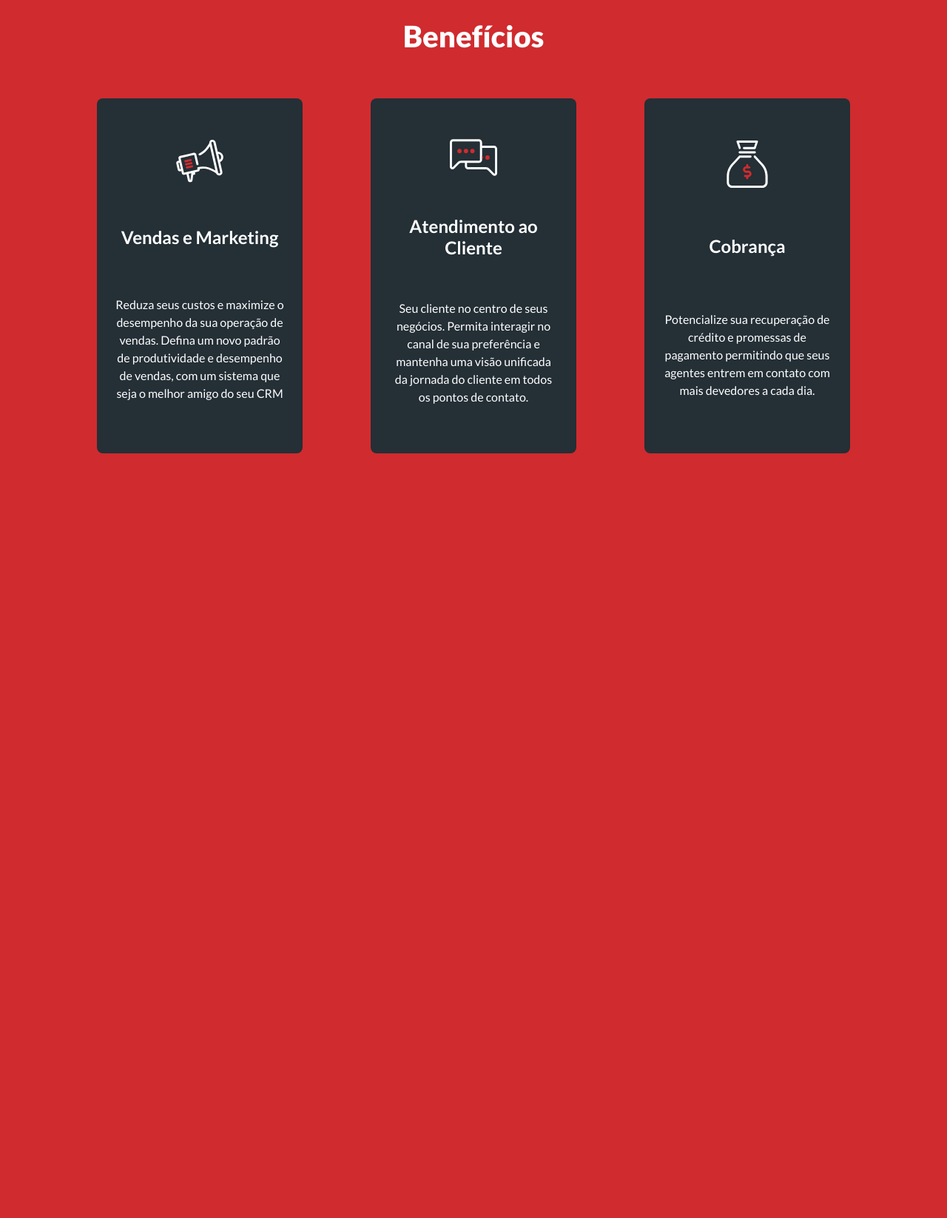
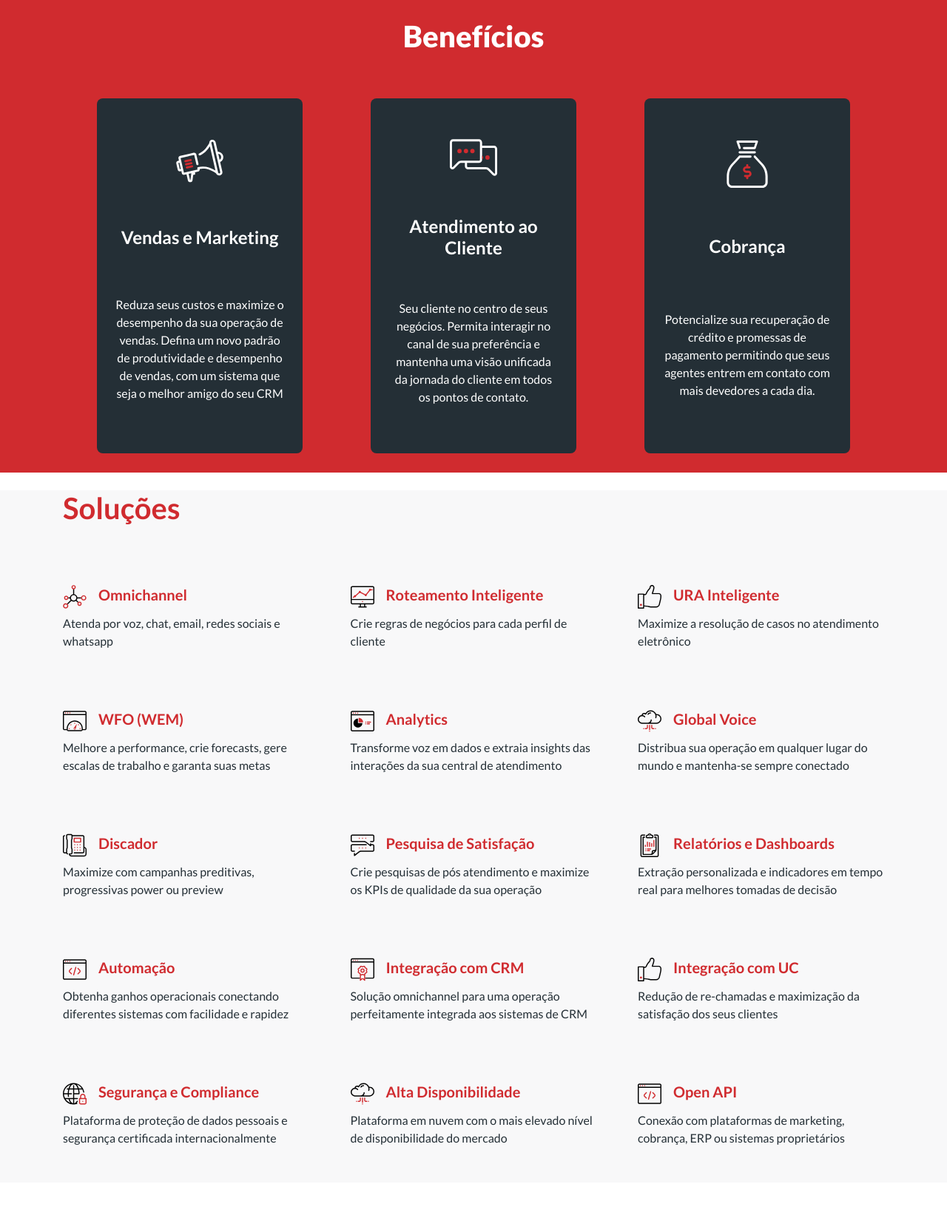
Before and after one commit to mocraveirodev/Nuveto, a PHP site: page / in a window 1280 px wide. Shown: the part 801-2448 px from the top of the page at 74% size. Before the commit the page ends 1414 px from the top, so only its background shows below. Run offline with PHP 8.4, Linux system fonts and the light colour scheme.

Commit message:
Finalizando sessao Solucoes

```diff
--- a/views/css/m-style.css
+++ b/views/css/m-style.css
@@ -45,9 +45,6 @@
 
 /* ==========================================| BENEFICIOS |========================================== */
 
-@media only screen and (max-width: 992px) {
-
-}
 @media only screen and (max-width: 768px) {
     #beneficios .container{
         justify-content: space-between;
@@ -78,3 +75,15 @@
         margin: 1.5rem;
     }
 }
+
+/* ==========================================| SOLUÇÕES |========================================== */
+
+@media only screen and (max-width: 576px) {
+    .solucoes-box{
+        justify-content: center;
+    }
+
+    .solucoes-card{
+        width: 80%;
+    }
+}
--- a/views/css/style.css
+++ b/views/css/style.css
@@ -124,3 +124,41 @@ header .navbar{
 #beneficios h4{
     font-family: lato-bold, sans-serif;
 }
+
+/* ==========================================| SOLUÇÕES |========================================== */
+
+#solucoes{
+    background-color: #f8f8f9;
+}
+
+#solucoes h1{
+    font-family: lato-bold, sans-serif;
+    color: #d02b2f;
+    margin-top: 1.5rem;
+}
+
+#solucoes h5{
+    font-family: lato-bold, sans-serif;
+    color: #d02b2f;
+}
+
+#solucoes p{
+    color: #242f36;
+}
+
+#solucoes img{
+    width: 2rem;
+    margin-right: 1rem;
+}
+
+.solucoes-box{
+    margin: 3rem 0;
+    display: flex;
+    justify-content: space-between;
+    flex-wrap: wrap;
+}
+
+.solucoes-card{
+    width: 30%;
+    margin: 2rem 0;
+}
--- a/views/home.php
+++ b/views/home.php
@@ -85,6 +85,73 @@
             </div>
         </section>
         <section id="solucoes">
+            <div class="container">
+                <h1>Soluções</h1>
+                <div class="solucoes-box">
+                    <div class="solucoes-card">
+                        <h5><img src="views/img/sl-01.svg" alt="Omnichannel">Omnichannel</h5>
+                        <p>Atenda por voz, chat, email, redes sociais e whatsapp</p>
+                    </div>
+                    <div class="solucoes-card">
+                        <h5><img src="views/img/sl-02.svg" alt="Roteamento Inteligente">Roteamento Inteligente</h5>
+                        <p>Crie regras de negócios para cada perfil de cliente</p>
+                    </div>
+                    <div class="solucoes-card">
+                        <h5><img src="views/img/sl-03.svg" alt="URA Inteligente">URA Inteligente</h5>
+                        <p>Maximize a resolução de casos no atendimento eletrônico</p>
+                    </div>
+                    <div class="solucoes-card">
+                        <h5><img src="views/img/sl-04.svg" alt="WFO (WEM)">WFO (WEM)</h5>
+                        <p>Melhore a performance, crie forecasts, gere escalas de trabalho e garanta suas metas</p>
+                    </div>
+                    <div class="solucoes-card">
+                        <h5><img src="views/img/sl-05.svg" alt="Analytics">Analytics</h5>
+                        <p>Transforme voz em dados e extraia insights das interações da sua central de atendimento</p>
+                    </div>
+                    <div class="solucoes-card">
+                        <h5><img src="views/img/sl-06.svg" alt="Global Voice">Global Voice</h5>
+                        <p>Distribua sua operação em qualquer lugar do mundo e mantenha-se sempre conectado</p>
+                    </div>
+                    <div class="solucoes-card">
+                        <h5><img src="views/img/sl-07.svg" alt="Discador">Discador</h5>
+                        <p>Maximize com campanhas preditivas, progressivas power ou preview</p>
+                    </div>
+                    <div class="solucoes-card">
+                        <h5><img src="views/img/sl-08.svg" alt="Pesquisa de Satisfação">Pesquisa de Satisfação</h5>
+                        <p>Crie pesquisas de pós atendimento e maximize os KPIs de qualidade da sua operação</p>
+                    </div>
+                    <div class="solucoes-card">
+                        <h5><img src="views/img/sl-09.svg" alt="Relatórios e Dashboards">Relatórios e Dashboards</h5>
+                        <p>Extração personalizada e indicadores em tempo real para melhores tomadas de decisão</p>
+                    </div>
+                    <div class="solucoes-card">
+                        <h5><img src="views/img/sl-10.svg" alt="Automação">Automação</h5>
+                        <p>Obtenha ganhos operacionais conectando diferentes sistemas com facilidade e rapidez</p>
+                    </div>
+                    <div class="solucoes-card">
+                        <h5><img src="views/img/sl-11.svg" alt="Integração com CRM">Integração com CRM</h5>
+                        <p>Solução omnichannel para uma operação perfeitamente integrada aos sistemas de CRM</p>
+                    </div>
+                    <div class="solucoes-card">
+                        <h5><img src="views/img/sl-03.svg" alt="Integração com UC">Integração com UC</h5>
+                        <p>Redução de re-chamadas e maximização da satisfação dos seus clientes</p>
+                    </div>
+                    <div class="solucoes-card">
+                        <h5><img src="views/img/sl-12.svg" alt="Segurança e Compliance">Segurança e Compliance</h5>
+                        <p>Plataforma de proteção de dados pessoais e segurança certificada internacionalmente</p>
+                    </div>
+                    <div class="solucoes-card">
+                        <h5><img src="views/img/sl-06.svg" alt="Alta Disponibilidade">Alta Disponibilidade</h5>
+                        <p>Plataforma em nuvem com o mais elevado nível de disponibilidade do mercado</p>
+                    </div>
+                    <div class="solucoes-card">
+                        <h5><img src="views/img/sl-10.svg" alt="Open API">Open API</h5>
+                        <p>Conexão com plataformas de marketing, cobrança, ERP ou sistemas proprietários</p>
+                    </div>
+                </div>
+            </div>
+        </section>
+        <section id="cases">
 
         </section>
     </main>
```
Also changed, not shown: views/img/sl-01.svg (added), views/img/sl-02.svg (added), views/img/sl-03.svg (added), views/img/sl-04.svg (added), views/img/sl-05.svg (added), views/img/sl-06.svg (added), views/img/sl-07.svg (added), views/img/sl-08.svg (added), views/img/sl-09.svg (added), views/img/sl-10.svg (added), views/img/sl-11.svg (added), views/img/sl-12.svg (added).
